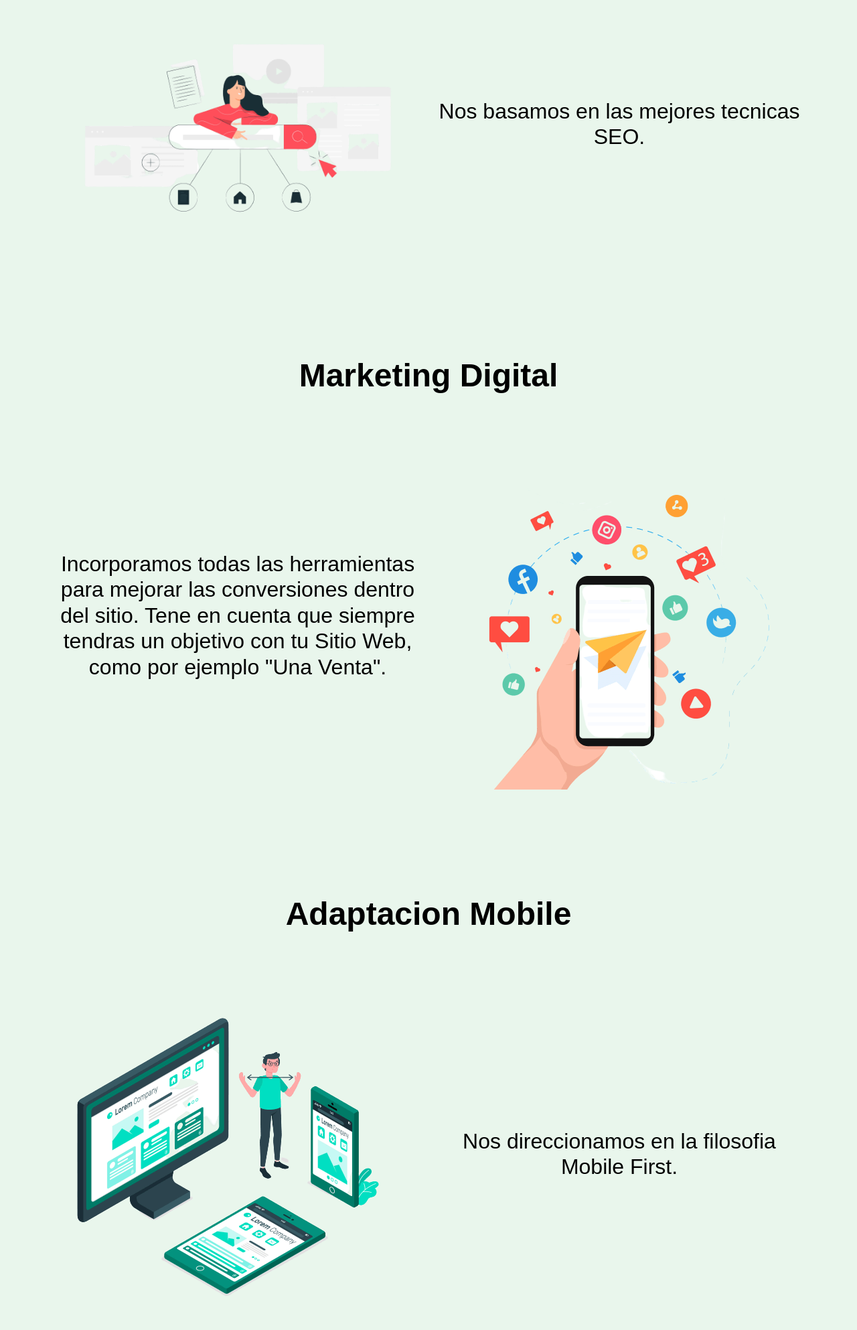
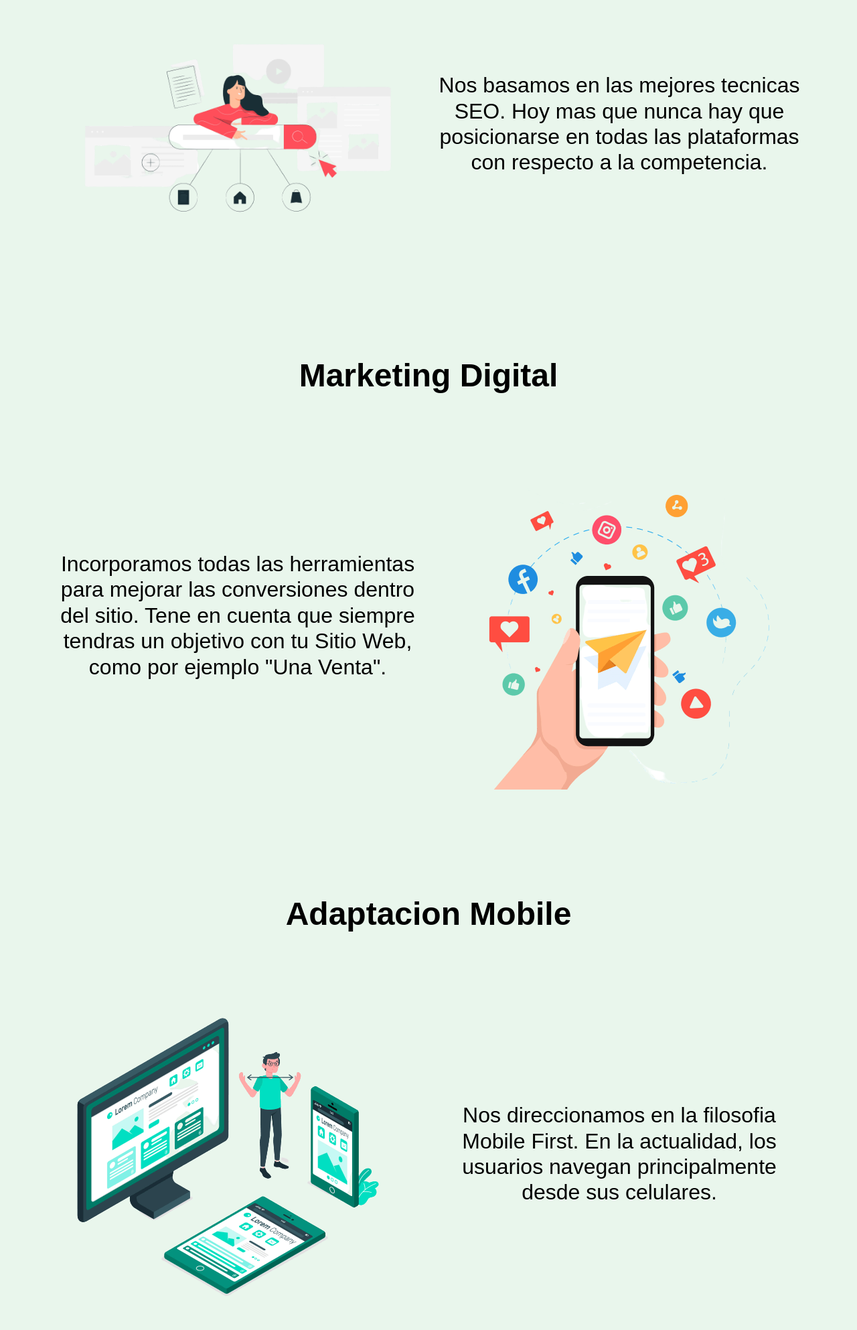
Before and after one commit to diedac/Desafio-15, a website: page index.html in a window 1280 px wide. Shown: the part 1855-3841 px from the top of the page at 67% size. Drawn offline with nearby package versions, Linux system fonts and the light colour scheme.

Commit message:
Se modificaron las oraciones del index

```diff
--- a/index.html
+++ b/index.html
@@ -101,7 +101,7 @@
                         <img src="images/posicionamiento-web.png" alt="posicionamiento-web" class="rounded floating">
                     </div>
                     <div class="col-12 col-md-6">
-                        <h3 class="services__home-text d-flex align-items-center align-content-center text-center h-100 rounded"><small>Nos basamos en las mejores tecnicas SEO.</small></h3>
+                        <h3 class="services__home-text d-flex align-items-center align-content-center text-center h-100 rounded"><small>Nos basamos en las mejores tecnicas SEO. Hoy mas que nunca hay que posicionarse en todas las plataformas con respecto a la competencia.</small></h3>
                     </div>
                 </div>
             </div>
@@ -142,7 +142,7 @@
                         <img src="images/responsive-desing.png" alt="responsive-design" class="rounded floating">
                     </div>
                     <div class="col-12 col-md-6">
-                        <h3 class="services__home-text d-flex align-items-center align-content-center text-center h-100 rounded"><small>Nos direccionamos en la filosofia Mobile First.</small></h3>
+                        <h3 class="services__home-text d-flex align-items-center align-content-center text-center h-100 rounded"><small>Nos direccionamos en la filosofia Mobile First. En la actualidad, los usuarios navegan principalmente desde sus celulares.</small></h3>
                     </div>
                 </div>
             </div>
```
